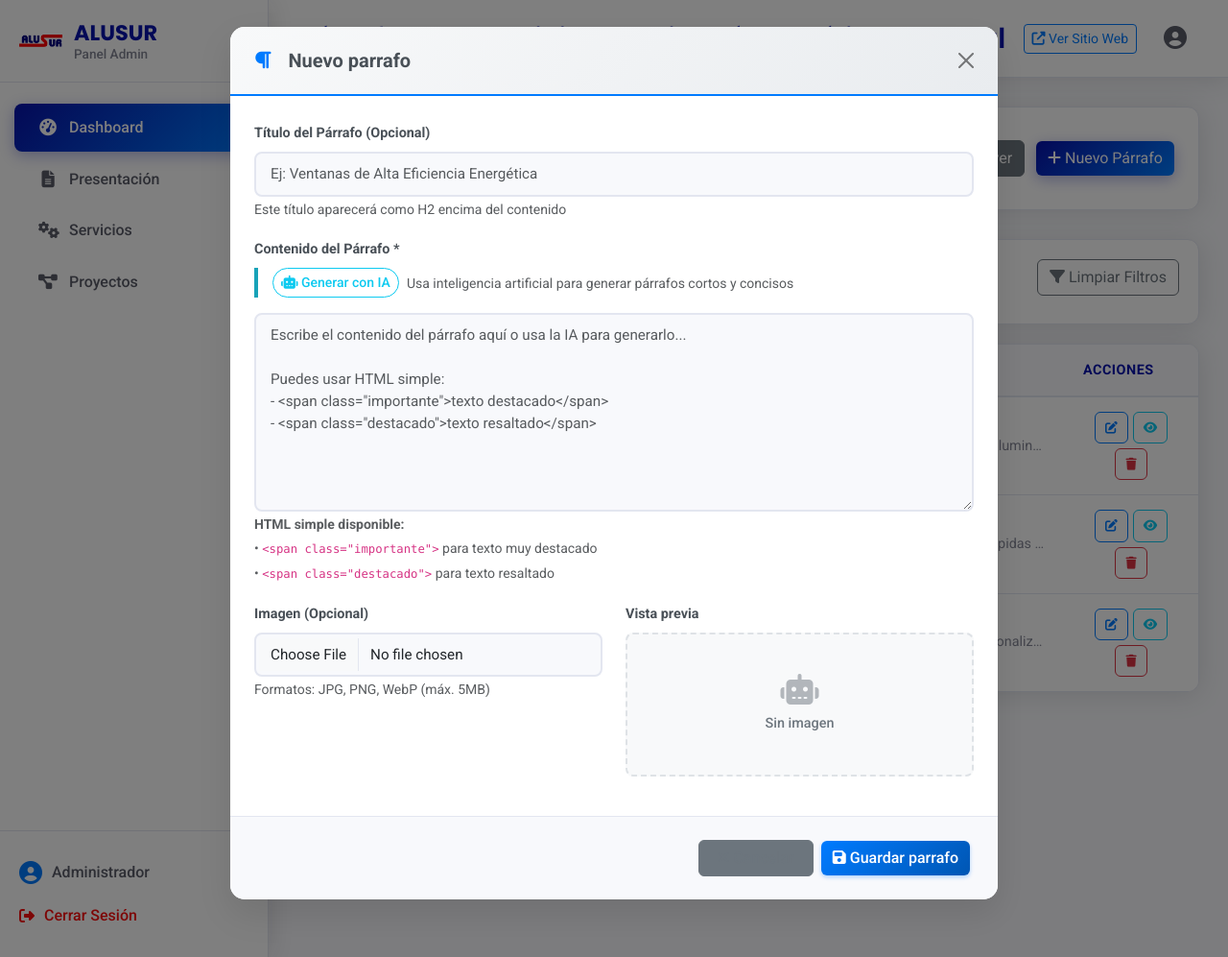
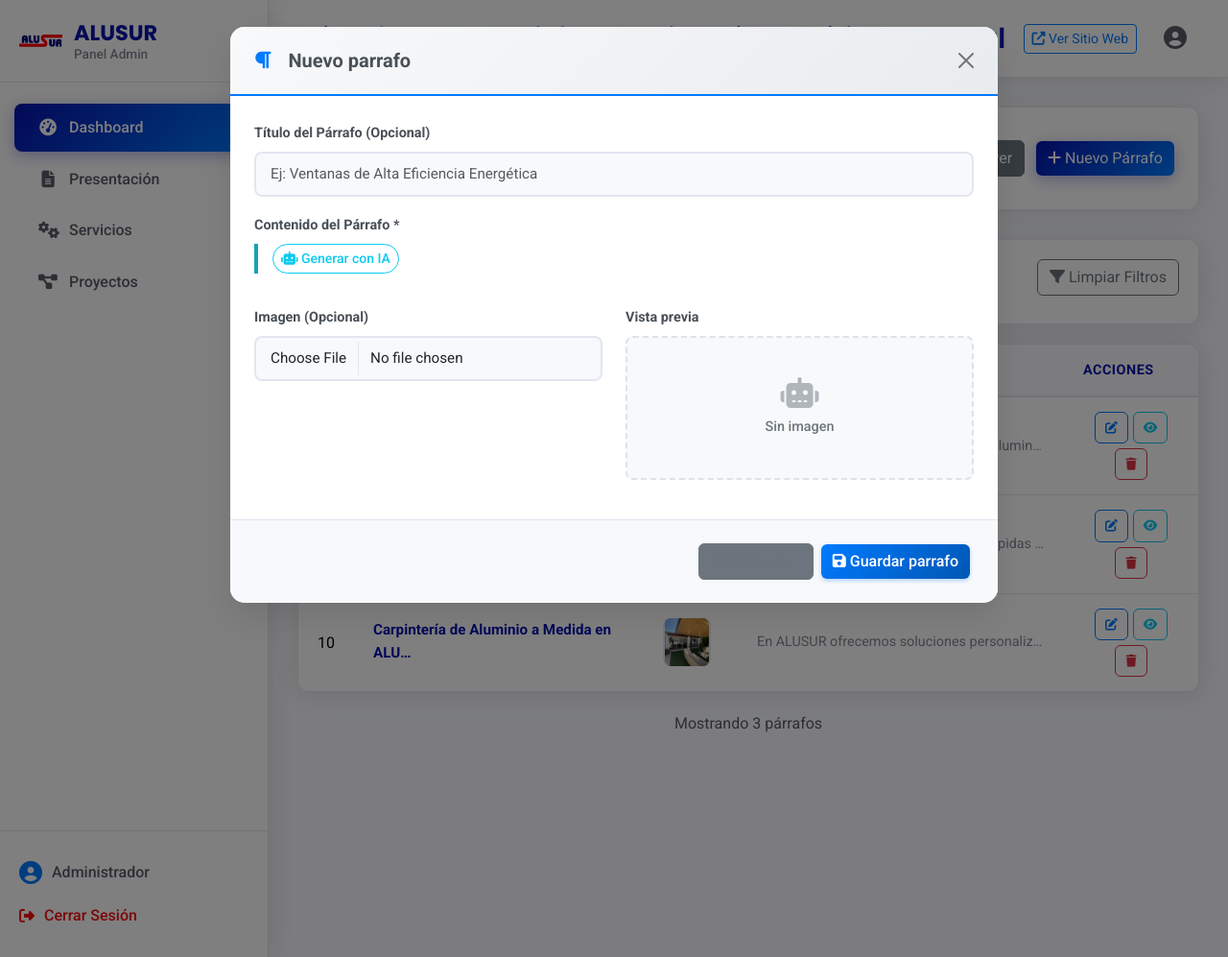
Before and after one commit to AdriRodri13/Alusur, a Django app: page /admin/servicios/1/parrafos/ in a window 1280 px wide, after a click on "Nuevo Párrafo". Shown: the whole page at 96% size. Run offline with Django 5.2, Linux system fonts and the light colour scheme; a user stored in the database is signed in; data comes from the database, SQL or seed files in the repository; parts of the project's set-up code (start-up, migrations or seed data) failed here and were passed over; some libraries are stand-ins or nearby versions.

Commit message:
Retoques finales

```diff
--- a/app/templates/app/admin/parrafos.html
+++ b/app/templates/app/admin/parrafos.html
@@ -182,7 +182,6 @@
                         <div class="col-md-12 mb-3">
                             <label for="titulo" class="form-label">Título del Párrafo (Opcional)</label>
                             <input type="text" class="form-control" id="titulo" name="titulo" placeholder="Ej: Ventanas de Alta Eficiencia Energética">
-                            <small class="form-text text-muted">Este título aparecerá como H2 encima del contenido</small>
                         </div>
                     </div>
 
@@ -197,7 +196,6 @@
                                         <i class="fas fa-robot"></i>
                                         Generar con IA
                                     </button>
-                                    <small class="text-muted ms-2">Usa inteligencia artificial para generar párrafos cortos y concisos</small>
                                 </div>
 
                                 <div id="iaGeneratorPanel" class="card border-info" style="display: none;">
@@ -270,7 +268,7 @@
                                         <!-- Especificaciones adicionales -->
                                         <div class="mb-3">
                                             <label for="especificacionesAdicionales" class="form-label">Especificaciones adicionales</label>
-                                            <textarea class="form-control" id="especificacionesAdicionales" rows="3" placeholder="Añade cualquier detalle específico que quieras incluir (colores, medidas, ubicación geográfica, etc.)"></textarea>
+                                            <textarea class="form-control" id="especificacionesAdicionales" rows="3"></textarea>
                                         </div>
 
                                         <!-- Incluir título en generación -->
@@ -285,20 +283,6 @@
                                         </div>
 
                                         <!-- Botones y ejemplos -->
-                                        <div class="mb-3">
-                                            <div class="d-flex flex-wrap gap-1 mb-2">
-                                                <small class="text-muted">Ejemplos rápidos:</small>
-                                                <button type="button" class="btn btn-outline-info btn-xs ejemplo-btn" data-ejemplo="ventanas eficiencia energética hogares">
-                                                    Ventanas eficientes
-                                                </button>
-                                                <button type="button" class="btn btn-outline-info btn-xs ejemplo-btn" data-ejemplo="puertas seguridad comercios profesional">
-                                                    Puertas seguras
-                                                </button>
-                                                <button type="button" class="btn btn-outline-info btn-xs ejemplo-btn" data-ejemplo="persianas terrazas durabilidad">
-                                                    Persianas duraderas
-                                                </button>
-                                            </div>
-                                        </div>
 
                                         <div class="d-flex gap-2">
                                             <button type="button" class="btn btn-info btn-sm" id="generateTextBtn">
@@ -333,12 +317,6 @@
                                 </div>
                             </div>
 
-                            <textarea class="form-control" id="contenido" name="contenido" rows="8" required placeholder="Escribe el contenido del párrafo aquí o usa la IA para generarlo...&#10;&#10;Puedes usar HTML simple:&#10;- &lt;span class=&quot;importante&quot;&gt;texto destacado&lt;/span&gt;&#10;- &lt;span class=&quot;destacado&quot;&gt;texto resaltado&lt;/span&gt;"></textarea>
-                            <small class="form-text text-muted">
-                                <strong>HTML simple disponible:</strong><br>
-                                • <code>&lt;span class="importante"&gt;</code> para texto muy destacado<br>
-                                • <code>&lt;span class="destacado"&gt;</code> para texto resaltado
-                            </small>
                         </div>
                     </div>
 
@@ -346,7 +324,6 @@
                         <div class="col-md-6 mb-3">
                             <label for="imagen" class="form-label">Imagen (Opcional)</label>
                             <input type="file" class="form-control" id="imagen" name="imagen" accept="image/*">
-                            <small class="form-text text-muted">Formatos: JPG, PNG, WebP (máx. 5MB)</small>
                         </div>
                         <div class="col-md-6 mb-3">
                             <label class="form-label">Vista previa</label>
--- a/app/views.py
+++ b/app/views.py
@@ -593,6 +593,7 @@ def construir_prompt_ia(especificaciones, incluir_titulo=False, contexto_parrafo
         "Eres un redactor SEO profesional especializado en carpintería de aluminio. "
         "Tu tarea es generar contenido optimizado para la web de Aluminios del Sureste (ALUSUR). "
         "NO uses emojis. Tu estilo es directo, profesional y técnico."
+        "Estamos buscando posicionarnos en la provicia de Alicante, concretamente en la zona de Elche, Aspe, Novelda y demás localidades cercanas. Por lo tanto inclute alguna si encaja bien con el texto, no es obligatorio.\n\n"
     )
 
     # Instrucciones para HTML enriquecido
```
Also changed, not shown: Alusur/settings.py (+4 -4 lines).
